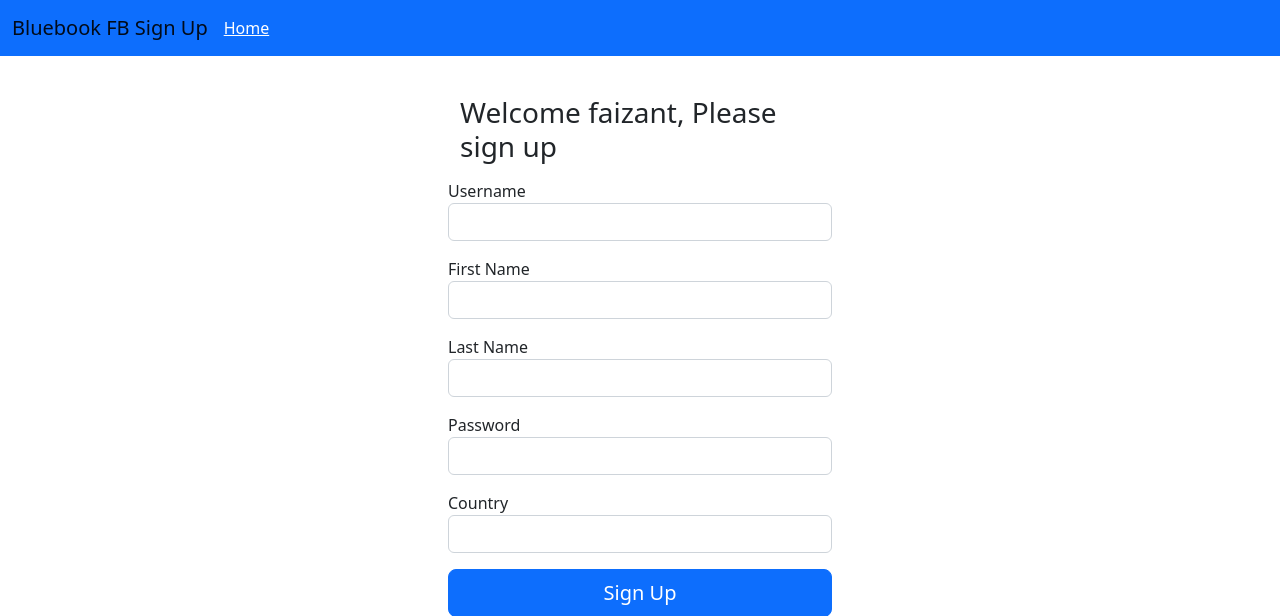
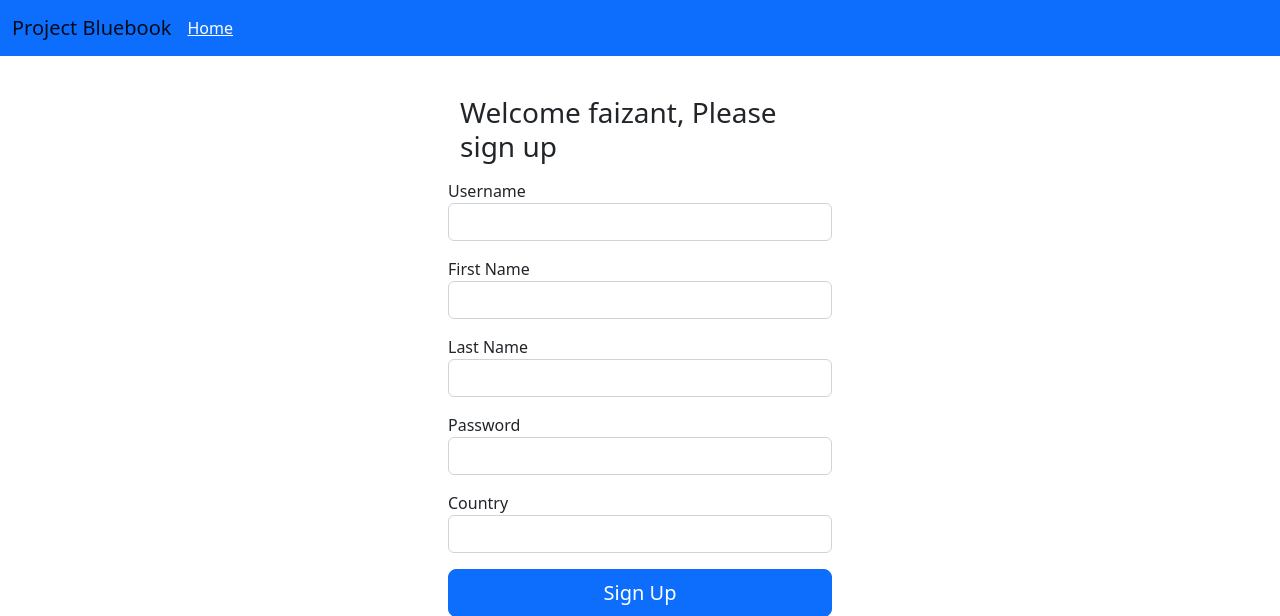
Before and after one commit to MFaizanTariq/bluebookcanada, a Flask app: page /protected_area2 in a window 1280 px wide. Shown: the top 616 px of the page. Run offline with Flask 3, Linux system fonts and the light colour scheme; a user stored in the database is signed in; some libraries are stand-ins or nearby versions.

Commit message:
Update signup2.html

```diff
--- a/templates/signup2.html
+++ b/templates/signup2.html
@@ -6,7 +6,7 @@
     <meta name="viewport"
           content="width=device-width, user-scalable=no, initial-scale=1.0, maximum-scale=1.0, minimum-scale=1.0">
     <meta http-equiv="X-UA-Compatible">
-    <title>Main Page</title>
+    <title>BlueBook FB Sign-up</title>
     <link rel="stylesheet" href="{{url_for('static', filename='/css/bootstrap.css')}}">
     <link rel="stylesheet" href="{{url_for('static', filename='/css/bootstrap.min.css')}}">
     <link rel="stylesheet" href="{{url_for('static', filename='/css/bootstrap-utilities.css')}}">
@@ -14,7 +14,7 @@
 
     <nav class="navbar navbar-expand-lg bg-primary fixed-top">
         <div class="container-fluid">
-            <a class="navbar-brand text-blue" href="#">Bluebook FB Sign Up</a>
+            <a class="navbar-brand text-blue" href="#">Project Bluebook</a>
             <button class="navbar-toggler" type="button" data-bs-toggle="collapse" data-bs-target="#navbarNav" aria-controls="navbarNav" aria-expanded="false" aria-label="Toggle navigation">
                 <span class="navbar-toggler-icon"></span>
             </button>
```
